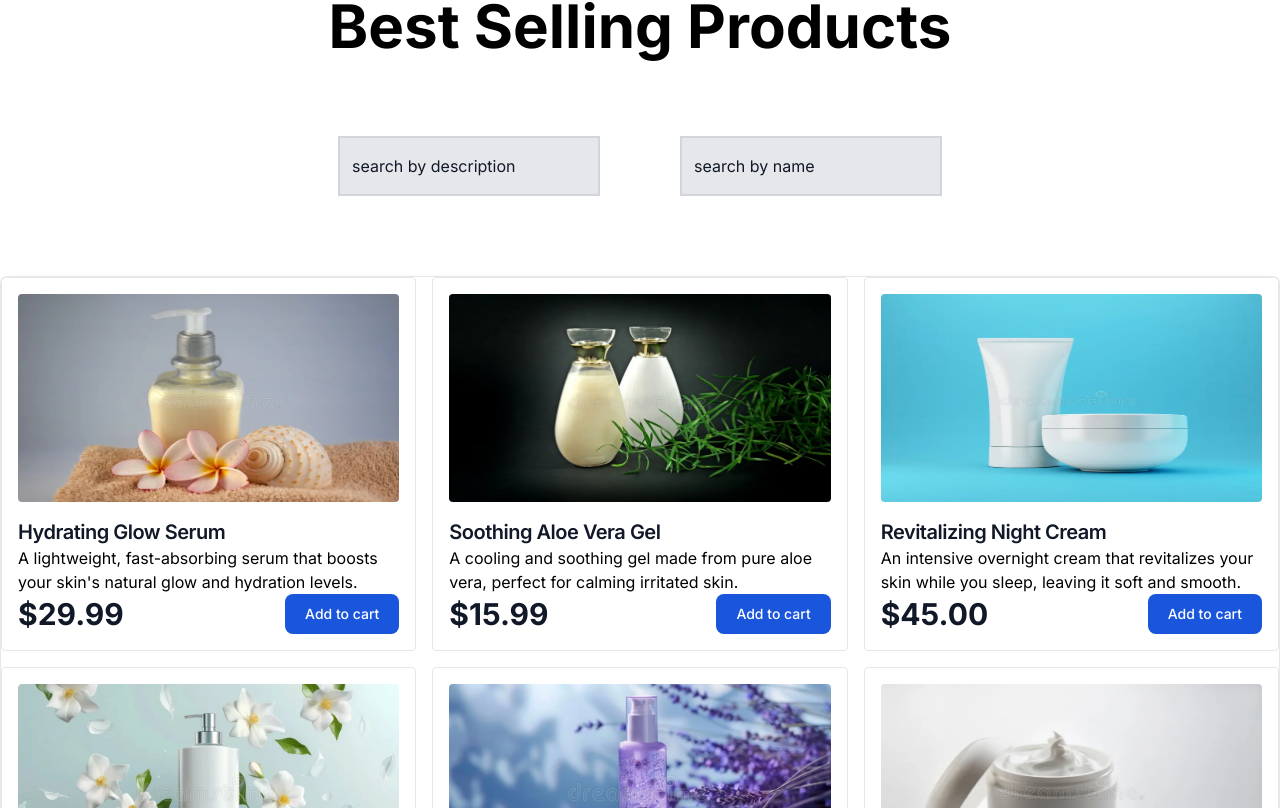
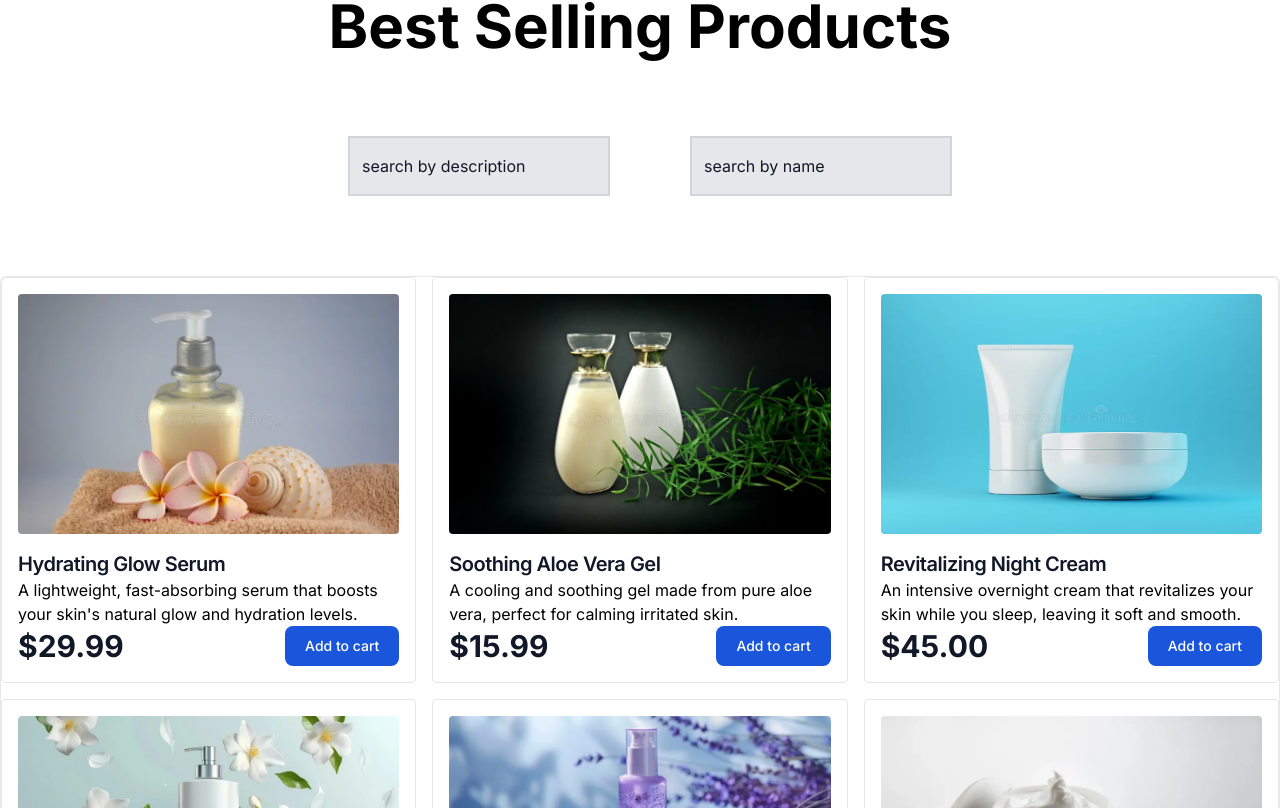
Before and after one commit to patrickiyiakimo/shopverse, a Next.js app: page / in a window 1280 px wide. Shown: the part 932-1740 px from the top of the page. Built offline with nearby package versions, Linux system fonts and the light colour scheme.

Commit message:
added a max height for the image

```diff
--- a/components/BestSellingProducts.tsx
+++ b/components/BestSellingProducts.tsx
@@ -37,16 +37,16 @@ const BestSellingProducts: React.FC = () => {
   }, []);
 
   return (
-    <div className="pt-32">
+    <div className="pt-20 lg:pt-32">
       <div className="">
-        <h1 className="pb-20 text-center text-6xl font-bold">
+        <h1 className="pb-20 text-center text-2xl font-bold md:text-4xl lg:text-6xl">
           Best Selling Products
         </h1>
-        <section className="mb-20 flex items-center justify-center">
+        <section className="mb-20 ml-20 sm:ml-24 md:ml-40 lg:ml-5 items-center justify-center lg:flex">
           <input
             type="text"
             placeholder="search by description"
-            className="mr-20 border-2 border-gray-300 bg-gray-200 py-4 placeholder:text-gray-900"
+            className="mb-4 mr-5 border-2 border-gray-300 bg-gray-200 py-4 placeholder:text-gray-900 md:mb-0 md:mr-20"
           />
           <input
             type="text"
@@ -54,13 +54,13 @@ const BestSellingProducts: React.FC = () => {
             className="border-2 border-gray-300 bg-gray-200 py-4 placeholder:text-gray-900"
           />
         </section>
-        <div className="grid w-full grid-cols-1 gap-4 rounded-lg border border-gray-200 bg-white shadow dark:border-gray-700 dark:bg-gray-800 md:grid-cols-2 lg:grid-cols-3">
+        <div className="grid w-full  grid-cols-1 gap-4 rounded-lg border border-gray-200 bg-white shadow dark:border-gray-700 dark:bg-gray-800 md:grid-cols-2 lg:grid-cols-3">
           {products.map((product) => (
             <div key={product.id} className="rounded border p-4">
               <img
                 src={product.image}
                 alt={product.name}
-                className="mb-4 h-auto w-full rounded max-h-52"
+                className="mb-4 h-auto max-h-60 w-full rounded"
               />
               <a href="#">
                 <h5 className="text-xl font-semibold tracking-tight text-gray-900 dark:text-white">
```
